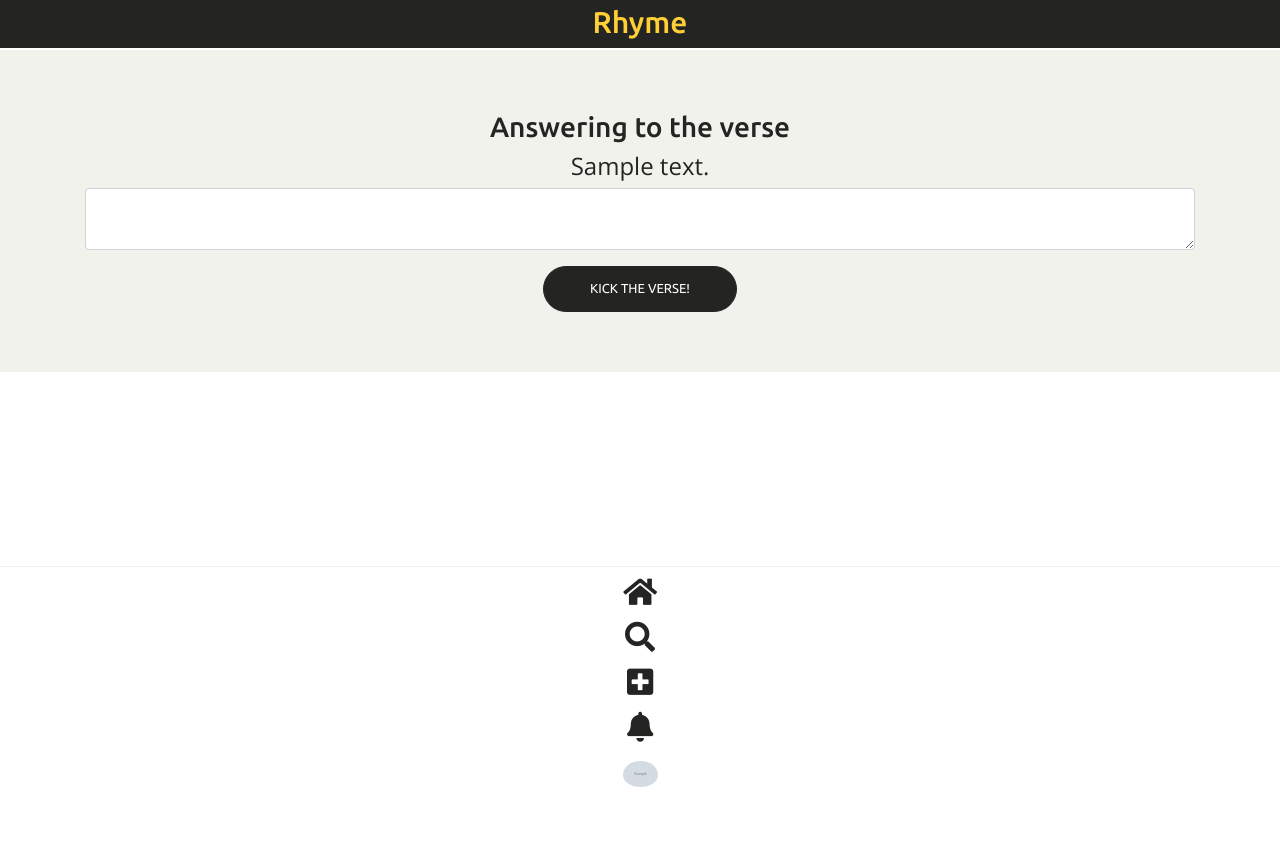
After one commit to tacro/rhyme-pjt, a Django app: page /verses/1/answer/ in a window 1280 px wide. The commit adds this page. Run offline with Django 3.2, Linux system fonts and the light colour scheme; a user stored in the database is signed in; tables that the repository leaves empty hold one stand-in row (values such as "Sample post"); grey boxes marked "Sample" are stand-in pictures; some libraries are stand-ins or nearby versions.

Commit message:
constructed backend of answering function

```diff
--- a/rhyme/urls.py
+++ b/rhyme/urls.py
@@ -8,9 +8,9 @@ urlpatterns = [
     path('admin/', admin.site.urls),
     path('accounts/', include('allauth.urls')),
     path('verses/', include('verses.urls')),
+    path('rhymers/', include('users.urls')),
     path('', views.home, name='home'),
     path('help/', views.help, name='help'),
     path('privacy/', views.privacy, name='privacy'),
     path('terms/', views.terms, name='terms'),
-    path('rhymers/', include('users.urls')),
 ] + static(settings.MEDIA_URL, document_root = settings.MEDIA_ROOT)
--- a/verses/models.py
+++ b/verses/models.py
@@ -2,11 +2,25 @@ from django.db import models
 from users.models import User
 
 class Verse(models.Model):
-    """each post of Rhyme.live"""
+    """
+    each post of Rhyme.live
+    target : set target when the obj is a reply to another.
+    type : identifies what type it is out of these 3 kinds;
+            0: normal
+            1: answer
+            2: beef
+    """
     rhymer = models.ForeignKey(User, on_delete = models.CASCADE)
     pub_date = models.DateTimeField(auto_now = True)
     body = models.TextField(max_length = 500)
-    likes = models.ManyToManyField(User, blank=True, related_name = 'verse_likes')
+    likes = models.ManyToManyField(User,
+                                   blank=True,
+                                   related_name = 'verse_likes')
+    target = models.ForeignKey('Verse',
+                               on_delete = models.SET_NULL,
+                               blank = True,
+                               null = True)
+    type = models.IntegerField(default = 0)
 
     def __str__(self):
         return self.body[:15]
--- /dev/null
+++ b/verses/templates/verses/answer.html
@@ -0,0 +1,33 @@
+{% extends 'base.html' %}
+{% load staticfiles %}
+{% block css %}
+  <!-- Stylesheet for verses app -->
+  <link rel="stylesheet" href="{% static 'verses/css/verses.css' %}">
+{% endblock %}
+
+{% block content %}
+
+<section class="text-center" id="answer-post">
+  <div class="content-box-sm">
+    <div class="container">
+    <h3>Answering to the verse</h3>
+    <h4>{{ target.body }}</h4>
+      <div class="row">
+        <div class="col-12">
+          <form method="POST" action="{% url 'answer' target.id %}">
+            {% csrf_token %}
+          <div class="form-group">
+          <textarea name="body" class="form-control"></textarea>
+          </div>
+        </div>
+        <div class="col-12">
+          <input class="btn btn-general btn-black" type="submit" role="button" value="Kick the verse!" />
+          </form>
+        </div>
+      </div>
+    </div>
+  </div>
+</section>
+
+
+{% endblock %}
--- a/verses/templates/verses/detail.html
+++ b/verses/templates/verses/detail.html
@@ -28,7 +28,7 @@
             <div class="col-12" id="verse-body">
               <p>{{ verse.body }} </p>
             </div>
-            <div class="col-3" class="verse-reaction"><i class="fas fa-reply"></i></div>
+            <div class="col-3" class="verse-reaction"><a href="{% url 'answer' verse.id %}"><i class="fas fa-reply"></i></a></div>
             <div class="col-3" class="verse-reaction"><i class="fas fa-bolt"></i></div>
             <div class="col-3" class="verse-reaction"><a class="like-btn" data-href="{{ verse.get_api_like_url }}" data-likes="{{ verse.likes.count }}" href="{{ verse.get_like_url }}"><i class="fas fa-hand-peace"></i><span class="like-text">{{ verse.likes.count }}</span></a></div>
             <div class="col-3" class="verse-reaction"><i class="fas fa-ellipsis-h"></i></div>
--- a/verses/urls.py
+++ b/verses/urls.py
@@ -8,6 +8,5 @@ urlpatterns = [
     path('<int:verse_id>',views.detail, name='detail'),
     path('<int:verse_id>/like/',PostLikeToggle.as_view(), name='like'),
     path('api/<int:verse_id>/like/',PostLikeAPIToggle.as_view(), name='like-api'),
-    # path('<int:product_id>',  views.detail, name = 'detail'),
-    # path('<int:product_id>/upvote',  views.upvote, name = 'upvote'),
+    path('<int:verse_id>/answer/',views.answer, name = 'answer'),
 ]
--- a/verses/views.py
+++ b/verses/views.py
@@ -31,6 +31,25 @@ def index(request):
 def detail(request, verse_id):
     verse = get_object_or_404(Verse, pk = verse_id)
     return render(request, 'verses/detail.html', {'verse':verse})
+
+@login_required
+def answer(request, verse_id):
+    target = get_object_or_404(Verse, pk = verse_id)
+    if request.method == 'POST':
+        if request.POST['body']:
+            verse = Verse()
+            verse.body = request.POST['body']
+            verse.rhymer = request.user
+            verse.target = target
+            verse.type = 1
+            verse.save()
+            return redirect('index')
+        else:
+            return render(request, 'verses/answer.html', {'error': 'Something went wrong'})
+    else:
+        print('verse_id : %d' % verse_id)
+        return render(request, 'verses/answer.html', {'target':target})
+
 
 class PostLikeToggle(RedirectView):
     def get_redirect_url(self, *args, **kwargs):
```
Also changed, not shown: verses/migrations/0003_auto_20180921_0840.py (added).
